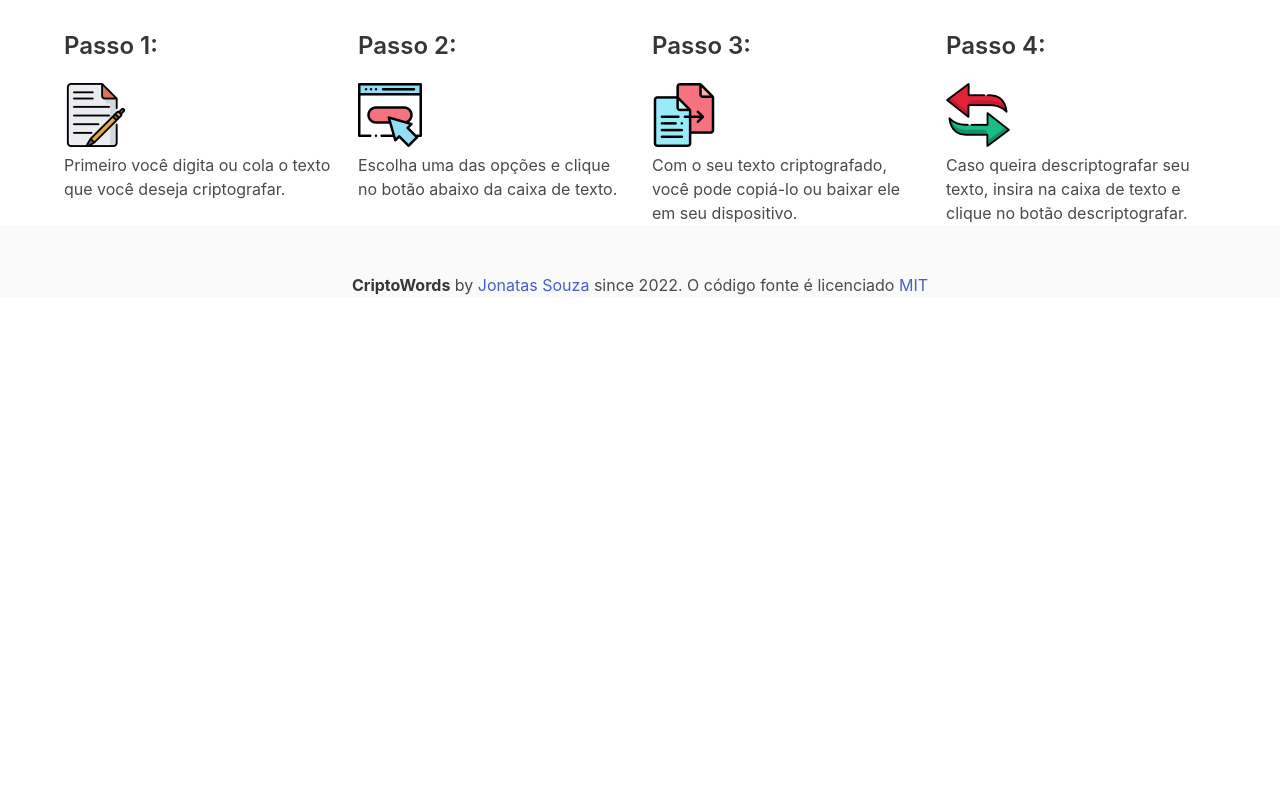
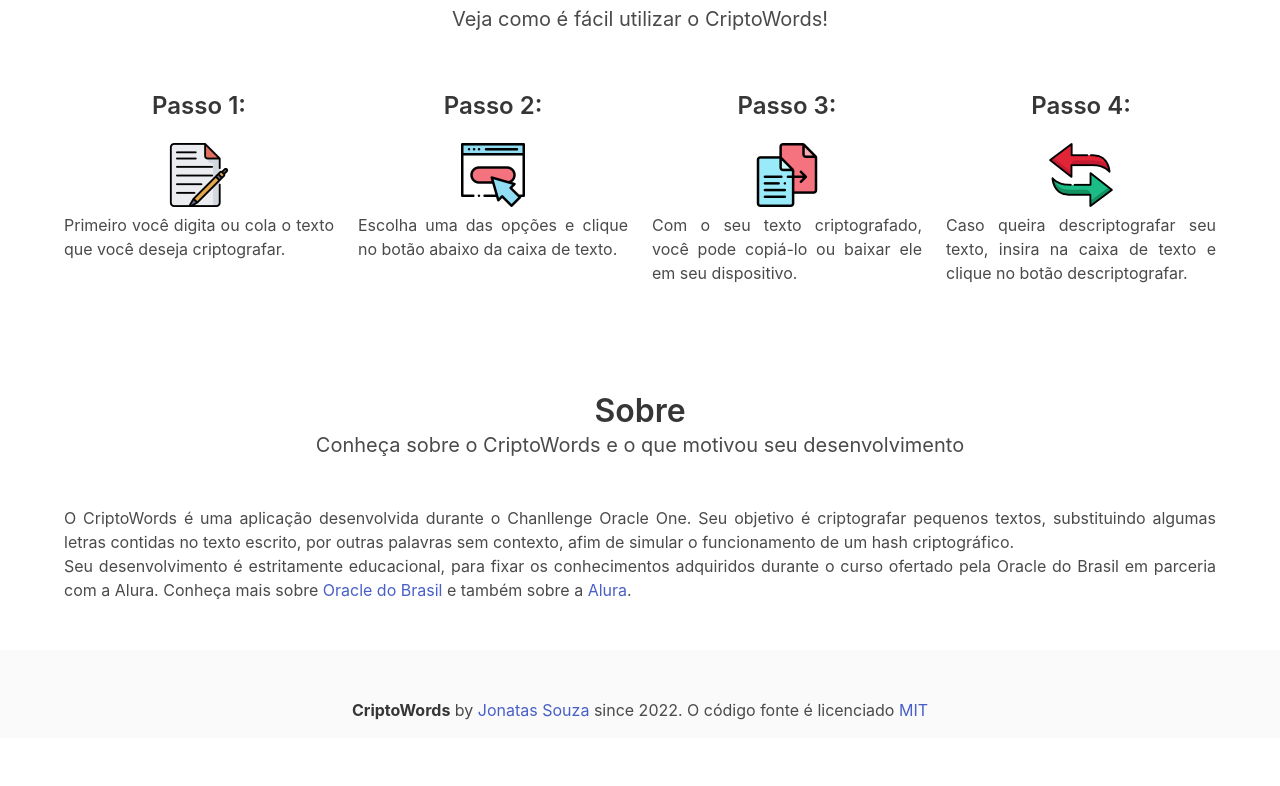
Before and after one commit to jotasouza/challenge-oracle-semana1e2, a plain HTML site: page index.html in a window 1280 px wide. Shown: the part 680-1466 px from the top of the page. Before the commit the page ends 1025 px from the top, so only its background shows below. Drawn offline with Linux system fonts and the light colour scheme.

Commit message:
Atualização dos arquivos

```diff
--- a/index.html
+++ b/index.html
@@ -6,6 +6,7 @@
     <meta name="viewport" content="width=device-width, initial-scale=1.0">
     <link rel="stylesheet" href="./reset.css">
     <link rel="stylesheet" href="./bulma.min.css">
+    <link rel="stylesheet" href="./style.css">
     <title>CriptoWords</title>
 </head>
 <body>
@@ -16,14 +17,16 @@
                     <div class="container">
                         <div class="navbar-brand">
                             <a class="navbar-item">
-                                <img src="https://cdn-icons-png.flaticon.com/512/2092/2092703.png" alt="Logo">
+                                <figure>
+                                    <img src="./images/dados-criptografados.png" alt="Logo">
+                                </figure>
                             </a>
                         </div>
                         <div class="navbar-menu">
                             <div class="navbar-end">
                                 <a href="#" class="navbar-item">Início</a>
                                 <a href="#util" class="navbar-item">Como utilizar</a>
-                                <a href="https://github.com/jotasouza/challenge-oracle-semana1e2" target="_blank" class="navbar-item">Sobre</a>
+                                <a href="#sobre" class="navbar-item">Sobre</a>
                             </div>
                         </div>
                     </div>
@@ -84,47 +87,65 @@
                 </div>
             </div>
         </section>
-        <section class="hero">
+        <section class="hero mt-6 mb-6">
             <div class="hero-body">
                 <div class="container has-text-centered">
                     <h2 class="title" id="util">Como Utilizar o CriptoWords<h2>
                     <h5 class="subtitle">Veja como é fácil utilizar o CriptoWords!</h5>
                 </div>
             </div>
-            <div class="container">
+            <div class="container mt-3 mb-3">
                 <div class="columns">
-                    <div class="column">
+                    <div class="column is-horizontal-center">
                         <h4 class="title is-4">Passo 1:</h4>
                         <figure>
                             <img src="./images/note.png" alt="Note">
                         </figure>
-                        <p>Primeiro você digita ou cola o texto que você deseja criptografar.</p>
+                        <p class="is-horizontal-justify">Primeiro você digita ou cola o texto que você deseja criptografar.</p>
                     </div>
-                    <div class="column">
+                    <div class="column is-horizontal-center">
                         <h4 class="title is-4">Passo 2:</h4>
                         <figure>
                             <img src="./images/click.png" alt="Click">
                         </figure>
-                        <p>Escolha uma das opções e clique no botão abaixo da caixa de texto.</p>
+                        <p class="is-horizontal-justify">Escolha uma das opções e clique no botão abaixo da caixa de texto.</p>
                     </div>
-                    <div class="column">
+                    <div class="column is-horizontal-center">
                         <h4 class="title is-4">Passo 3:</h4>
                         <figure>
                             <img src="./images/files.png" alt="Files">
                         </figure>
-                        <p>Com o seu texto criptografado, você pode copiá-lo ou baixar ele em seu dispositivo.</p>
+                        <p class="is-horizontal-justify">Com o seu texto criptografado, você pode copiá-lo ou baixar ele em seu dispositivo.</p>
                     </div>
-                    <div class="column">
+                    <div class="column is-horizontal-center">
                         <h4 class="title is-4">Passo 4:</h4>
                         <figure>
                             <img src="./images/switch.png" alt="Switch">
                         </figure>
-                        <p>Caso queira descriptografar seu texto, insira na caixa de texto e clique no botão descriptografar.</p>
+                        <p class="is-horizontal-justify">Caso queira descriptografar seu texto, insira na caixa de texto e clique no botão descriptografar.</p>
                     </div>
             </div>
         </section>
+        <section class="hero mt-6 mb-6">
+            <div class="hero-body">
+                <div class="container has-text-centered">
+                    <h2 class="title is-3" id="sobre">Sobre</h2>
+                    <h4 class="subtitle is-5">Conheça sobre o CriptoWords e o que motivou seu desenvolvimento</h4>
+                </div>
+            </div>
+            <div class="container">
+                    <label class="is-horizontal-justify">
+                        <p>O CriptoWords é uma aplicação desenvolvida durante o Chanllenge Oracle One. Seu objetivo é criptografar pequenos textos, substituindo algumas letras contidas no texto
+                            escrito, por outras palavras sem contexto, afim de simular o funcionamento de um hash criptográfico.</p>
+                        <p>Seu desenvolvimento é estritamente educacional, para fixar os conhecimentos adquiridos durante o curso ofertado pela Oracle do Brasil em parceria com a Alura.
+                            Conheça mais sobre <a href="#" target="_blank">Oracle do Brasil</a> e também sobre a <a href="#" target="_blank">Alura</a>.
+                        </p>
+
+                    </label>
+            </div>
+        </section>
         <section class="hero">
-            <footer class="footer mb-6 pb-0"">
+            <footer class="footer mb-6 pb-4">
                 <div class="content has-text-centered">
                     <p>
                         <strong>CriptoWords</strong> by <a href="https://github.com/jotasouza" target="_blank" rel="noopener noreferrer">Jonatas Souza</a> since 2022.
--- a/style.css
+++ b/style.css
@@ -0,0 +1,7 @@
+.is-horizontal-center{
+    text-align: center;
+}
+
+.is-horizontal-justify{
+    text-align: justify;
+}
```
Also changed, not shown: images/dados-criptografados.png (added).
